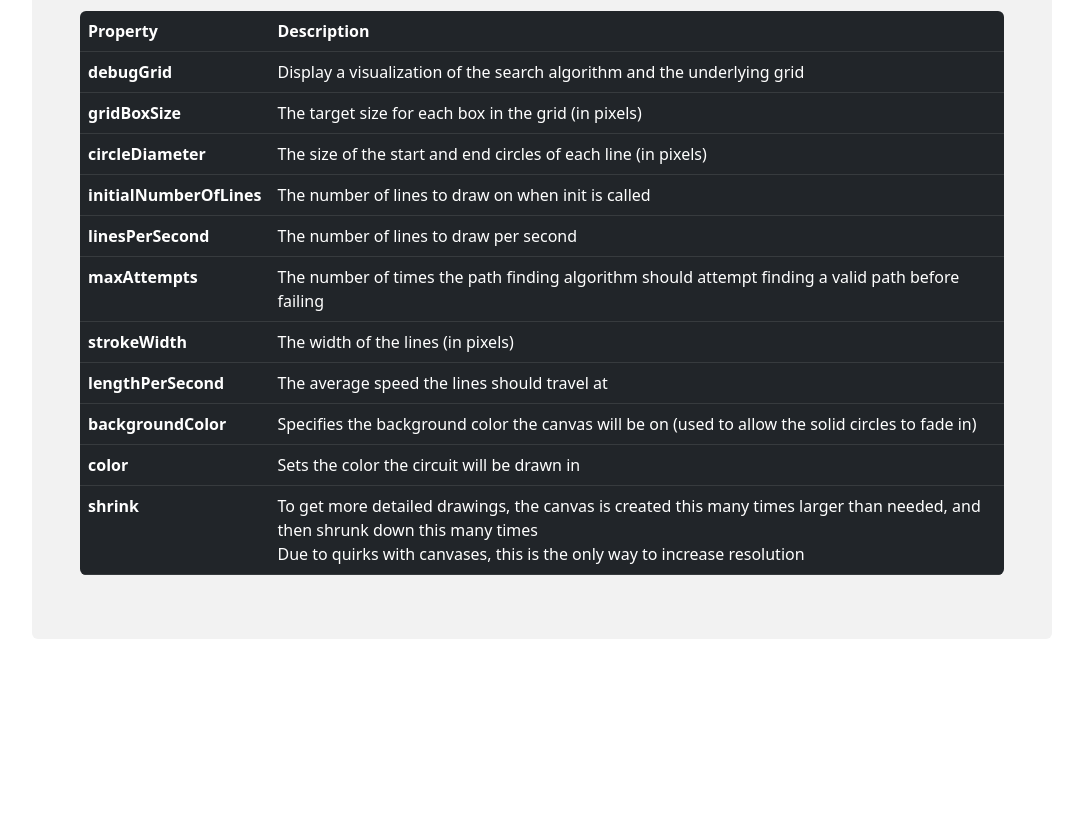
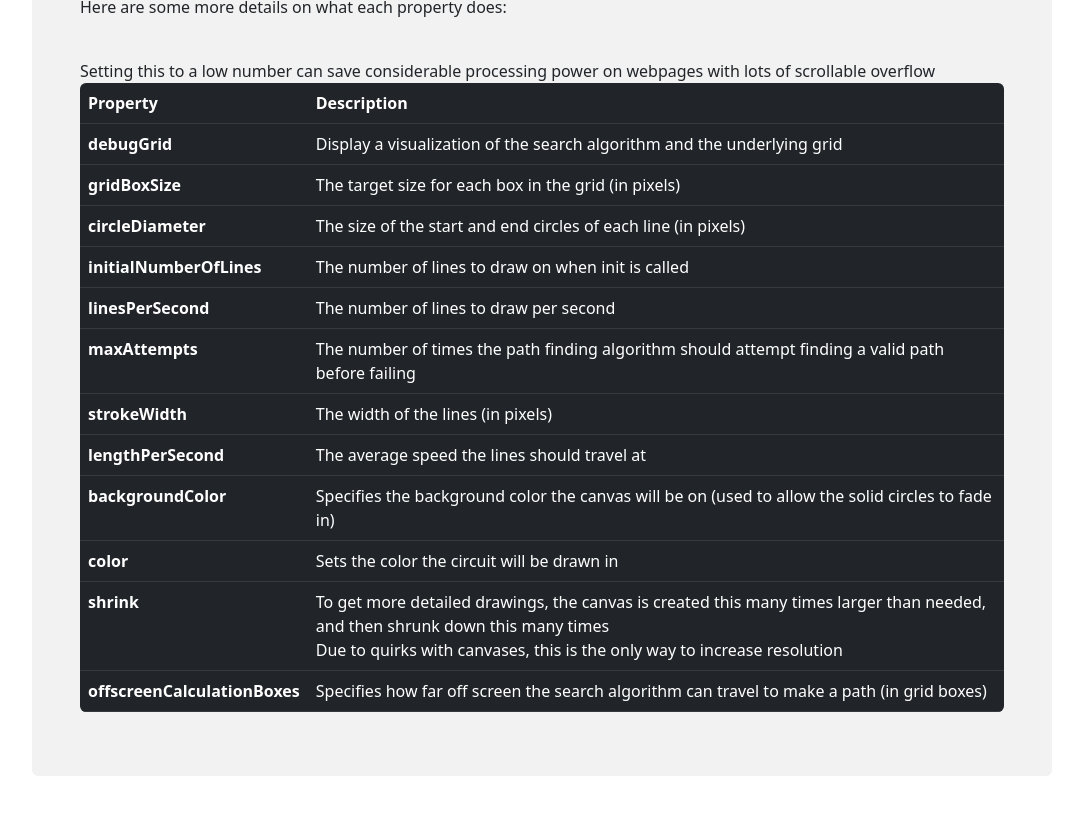
Before and after one commit to KihtrakRaknas/Dynamic-Circuit, a plain HTML site: page index.html in a window 1280 px wide. Shown: the part 1492-2307 px from the top of the page, without its empty margins (98-1181 px from the left). Before the commit the page ends 2179 px from the top, so only its background shows below. Drawn offline with nearby package versions, Linux system fonts and the light colour scheme; animation ran at ten frames a second.

Commit message:
added offscreenCalculationBoxes property

```diff
--- a/codeSnippets/defaultProps.json
+++ b/codeSnippets/defaultProps.json
@@ -9,5 +9,6 @@
     "lengthPerSecond": 100,
     "backgroundColor": {"r": 255, "g": 255, "b": 255},
     "color": {"r": 100, "g": 100, "b": 100},
-    "shrink": 2
+    "shrink": 2,
+    "offscreenCalculationBoxes": 5
 }
--- a/dynamicCircuit.js
+++ b/dynamicCircuit.js
@@ -4,7 +4,7 @@ const defaultProperties = {
     debugGrid: false,
     gridBoxSize: 20,
     circleDiameter: 10,
-    initialNumberOfLines: 10,
+    initialNumberOfLines: 500,
     linesPerSecond: 5,
     maxAttempts: 10,
     strokeWidth: 2,
@@ -12,6 +12,7 @@ const defaultProperties = {
     backgroundColor: {r: 255, g: 255, b: 255},
     color: {r: 100, g: 100, b: 100},
     shrink: 2,
+    offscreenCalculationBoxes: 5,
 }
 
 export default function init(canvas, properties=defaultProperties){
@@ -90,11 +91,16 @@ export default function init(canvas, properties=defaultProperties){
         return [pos[0] * actualBoxWidth, pos[1] * actualBoxHeight]
     }
 
-    function getAvailablePos(){
+    function getViewPortInfo(){
         const boxesToSkipHeight = Math.floor(window.scrollY*properties.shrink/actualBoxHeight)
         const boxesWindowHeight = Math.ceil(windowHeight/actualBoxHeight)
         const boxesToSkipWidth = Math.floor(window.scrollX*properties.shrink/actualBoxWidth)
         const boxesWindowWidth = Math.ceil(windowWidth/actualBoxWidth)
+        return {boxesToSkipHeight, boxesWindowHeight, boxesToSkipWidth, boxesWindowWidth}
+    }
+
+    function getAvailablePos(){
+        const {boxesToSkipHeight, boxesWindowHeight, boxesToSkipWidth, boxesWindowWidth} = getViewPortInfo()
         let pos
         do{
             pos = [
@@ -125,6 +131,7 @@ export default function init(canvas, properties=defaultProperties){
     }
 
     const getSuccessors = (s)=>{
+        const {boxesToSkipHeight, boxesWindowHeight, boxesToSkipWidth, boxesWindowWidth} = getViewPortInfo()
         const diagonalBlockingPositions = {
             "right-up": [[0, 1], [1, 0]],
             "right-down": [[0, -1], [1, 0]],
@@ -136,7 +143,13 @@ export default function init(canvas, properties=defaultProperties){
             const cost = Math.sqrt(actions[action][0]**2 + actions[action][1]**2)
             const newState = s.map((d,i)=>d+actions[action][i])
 
+            // Check if new state is out of bounds
             if(newState[0] < 0 || newState[0] >= boxesInRow || newState[1] < 0 || newState[1] >= boxesInCol)
+                continue
+
+            // Check if new state is in viewport
+            const off = properties.offscreenCalculationBoxes || Infinity
+            if(newState[0] < boxesToSkipWidth - off || newState[0] >= boxesToSkipWidth + boxesWindowWidth + off || newState[1] < boxesToSkipHeight - off || newState[1] >= boxesToSkipHeight + boxesWindowHeight + off)
                 continue
 
             if(gridWalls.has(newState.toString()))
--- a/index.html
+++ b/index.html
@@ -93,6 +93,12 @@
               <br>
               Due to quirks with canvases, this is the only way to increase resolution</td>
             </tr>
+            <tr>
+              <th>offscreenCalculationBoxes</th>
+              <td>Specifies how far off screen the search algorithm can travel to make a path (in grid boxes)</td>
+              <br>
+              Setting this to a low number can save considerable processing power on webpages with lots of scrollable overflow
+            </tr>
           </tbody>
         </table>
 
@@ -103,7 +109,7 @@
     <script type="module">
       import init from './dynamicCircuit.js';
       const canvas = document.getElementById("background-canvas");
-      init(canvas);
+      init(canvas)
     </script>
 
     <script src="https://cdn.jsdelivr.net/npm/bootstrap@5.2.2/dist/js/bootstrap.min.js"
```
